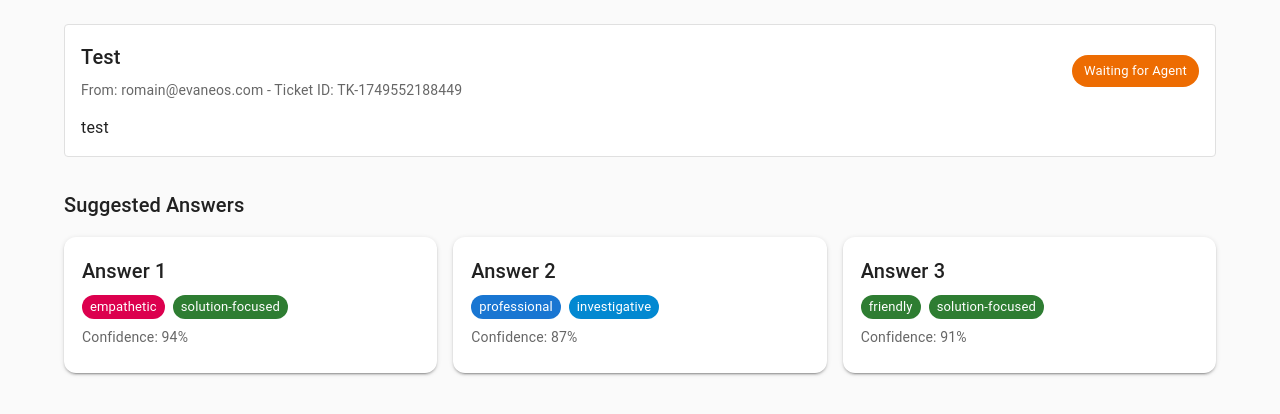
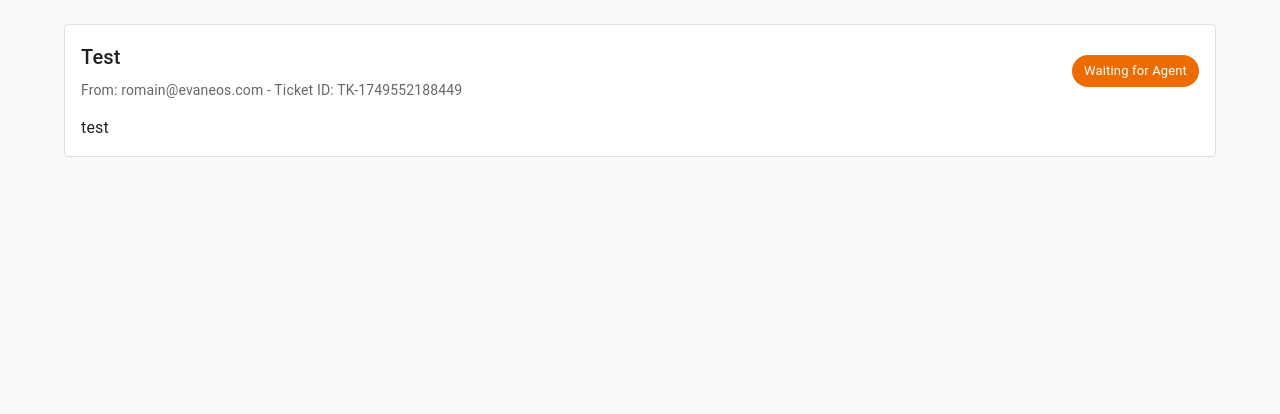
Before and after one commit to RomainJeff/openai-hackathon-vivalehack, a Next.js app: page /tickets/TK-1749552188449 in a window 1280 px wide. Shown: the top 414 px of the page. Built offline with nearby package versions, Linux system fonts and the light colour scheme.

Commit message:
feat: add select proposed answer + send to agent

```diff
--- a/app/api/tickets/route.ts
+++ b/app/api/tickets/route.ts
@@ -24,6 +24,7 @@ export async function POST(request: Request) {
     finalAnswer: '',
     createdAt: new Date(),
     updatedAt: new Date(),
+    proposedAnswers: [],
   };
 
   saveTicket(newTicket);
--- a/app/tickets/[id]/page.tsx
+++ b/app/tickets/[id]/page.tsx
@@ -11,93 +11,10 @@ import {
   Container,
   Stack,
   Card,
-  CardContent,
+  Alert,
 } from "@mui/material"
-import { Send, ContentCopy } from "@mui/icons-material"
+import { Send } from "@mui/icons-material"
 import { Ticket, TicketStatus } from "@/types/ticket"
-
-interface AIResponseProposal {
-  id: string
-  tone: "professional" | "friendly" | "empathetic" | "direct"
-  approach: "solution-focused" | "investigative" | "escalation" | "educational"
-  confidence: number
-  responseText: string
-  reasoning: string
-  estimatedReadTime: string
-}
-
-const aiProposals: AIResponseProposal[] = [
-  {
-    id: "proposal-1",
-    tone: "empathetic",
-    approach: "solution-focused",
-    confidence: 94,
-    estimatedReadTime: "30 sec",
-    responseText: `Hi Sarah,
-
-I completely understand your frustration, especially with your presentation coming up tomorrow morning. Let me get this resolved for you right away.
-
-I can see that your premium payment was processed successfully yesterday. This appears to be a synchronization delay between our payment and access systems. I'm manually refreshing your account permissions now, which should restore your premium features within the next 5 minutes.
-
-I'll send you a confirmation email once everything is active, and I'll also include a direct link to the analytics dashboard to save you time.
-
-If you don't see the changes within 5 minutes, please reply to this email and I'll escalate this immediately to ensure you're ready for tomorrow's presentation.
-
-Best regards,
-Support Team`,
-    reasoning:
-      "Acknowledges the urgency and emotional impact, provides immediate action, sets clear expectations, and offers escalation path. High empathy with solution focus.",
-  },
-  {
-    id: "proposal-2",
-    tone: "professional",
-    approach: "investigative",
-    confidence: 87,
-    estimatedReadTime: "45 sec",
-    responseText: `Dear Sarah,
-
-Thank you for contacting us regarding the premium feature access issue.
-
-I have reviewed your account and confirmed that your premium subscription payment was successfully processed on [date]. However, I notice there may be a synchronization delay affecting your feature access.
-
-To resolve this, I will:
-1. Manually sync your account permissions
-2. Verify all premium features are properly enabled
-3. Run a system check to prevent future occurrences
-
-This process typically takes 5-10 minutes. I will monitor your account during this time and send you a confirmation email once complete.
-
-Additionally, I'm documenting this issue to help our technical team improve the payment-to-access workflow.
-
-Please don't hesitate to reach out if you have any questions or if the issue persists.
-
-Sincerely,
-Customer Support`,
-    reasoning:
-      "Professional tone with systematic approach. Provides transparency about the process and shows proactive problem-solving for future prevention.",
-  },
-  {
-    id: "proposal-3",
-    tone: "friendly",
-    approach: "solution-focused",
-    confidence: 91,
-    estimatedReadTime: "25 sec",
-    responseText: `Hey Sarah!
-
-Thanks for reaching out - and congrats on upgrading to premium! 🎉
-
-I can see your payment went through perfectly, but it looks like there's just a small hiccup with getting your new features activated. This happens occasionally and is super easy to fix.
-
-I'm taking care of it right now and you should see all your premium features (including that analytics dashboard) pop up within the next few minutes.
-
-I'll shoot you a quick email once everything's live so you know you're all set for tomorrow's presentation!
-
-Thanks for your patience!
-The Support Team`,
-    reasoning:
-      "Casual, friendly tone that celebrates the upgrade while minimizing the problem. Quick resolution with personal touch and acknowledgment of their timeline.",
-  },
-]
 
 const getStatusChip = (status: TicketStatus) => {
   switch (status) {
@@ -107,6 +24,8 @@ const getStatusChip = (status: TicketStatus) => {
       return <Chip label="Picked up by Agent" color="info" />
     case TicketStatus.AGENT_WAITING_FOR_HUMAN:
       return <Chip label="Waiting for Human" color="error" />
+    case TicketStatus.HUMAN_FEEDBACK_PROVIDED:
+      return <Chip label="Human Feedback Provided" color="success" />
     case TicketStatus.ANSWERED:
       return <Chip label="Answered" color="success" />
     default:
@@ -118,7 +37,7 @@ export default function TicketPage() {
   const params = useParams<{ id: string }>()
   const [ticket, setTicket] = useState<Ticket | null>(null)
   const [selectedProposal, setSelectedProposal] =
-    useState<AIResponseProposal | null>(null)
+    useState<number | null>(null)
   const [editedResponse, setEditedResponse] = useState("")
 
   useEffect(() => {
@@ -143,42 +62,40 @@ export default function TicketPage() {
     }
   }, [params.id])
 
-  const handleSelectProposal = (proposal: AIResponseProposal) => {
-    setSelectedProposal(proposal)
-    setEditedResponse(proposal.responseText)
+  const handleSelectProposal = (index: number) => {
+    setSelectedProposal(index)
+    setEditedResponse(ticket?.proposedAnswers[index] || "")
   }
 
-  const handleCopyResponse = (text: string) => {
-    navigator.clipboard.writeText(text)
+  const handleSendToAgent = async () => {
+    if (!ticket) return;
+
+    try {
+      const response = await fetch(`/api/tickets/${params.id}`, {
+        method: 'PUT',
+        headers: {
+          'Content-Type': 'application/json',
+        },
+        body: JSON.stringify({ finalAnswer: editedResponse, status: TicketStatus.HUMAN_FEEDBACK_PROVIDED }),
+      });
+
+      if (!response.ok) {
+        console.error("Failed to update ticket");
+      } else {
+        const updatedTicket = await response.json();
+        setTicket(updatedTicket);
+
+        // Send the ticket to the agent again
+        fetch("/api/generate-answers", {
+          method: "POST",
+          headers: {
+            "Content-Type": "application/json",
+          },
+          body: JSON.stringify({ ticketId: ticket.id }),
+        });
       }
-
-  const getToneColor = (tone: string) => {
-    switch (tone) {
-      case "empathetic":
-        return "secondary"
-      case "professional":
-        return "primary"
-      case "friendly":
-        return "success"
-      case "direct":
-        return "warning"
-      default:
-        return "default"
-    }
-  }
-
-  const getApproachColor = (approach: string) => {
-    switch (approach) {
-      case "solution-focused":
-        return "success"
-      case "investigative":
-        return "info"
-      case "escalation":
-        return "error"
-      case "educational":
-        return "primary"
-      default:
-        return "default"
+    } catch (error) {
+      console.error("An error occurred while updating the ticket:", error);
     }
   }
 
@@ -217,55 +134,56 @@ export default function TicketPage() {
           <Typography variant="body1">{ticket.content}</Typography>
         </Box>
 
+        {ticket.status === TicketStatus.AGENT_WAITING_FOR_HUMAN && (
+          <>
           <Typography variant="h6" component="h2" sx={{ mb: 2 }}>
-          Suggested Answers
+            Proposed Answers
           </Typography>
           <Stack
-          direction={{ xs: "column", md: "row" }}
-          spacing={2}
-          sx={{ mb: 4, alignItems: "stretch" }}
+            direction="column"
+            spacing={1}
+            sx={{ mb: 4 }}
           >
-          {aiProposals.slice(0, 3).map((proposal, index) => (
+            {ticket.proposedAnswers.slice(0, 3).map((answer: string, index: number) => (
               <Card
-              key={proposal.id}
-              onClick={() => handleSelectProposal(proposal)}
-              elevation={selectedProposal?.id === proposal.id ? 8 : 2}
+                key={index}
+                onClick={() => handleSelectProposal(index)}
                 sx={{
                   cursor: "pointer",
                   border: "2px solid",
                   borderColor:
-                  selectedProposal?.id === proposal.id
+                    selectedProposal === index
                       ? "primary.main"
-                    : "transparent",
-                flex: 1,
-                display: "flex",
-                flexDirection: "column",
+                      : "grey.200",
+                  p: 2,
+                  "&:hover": {
+                    borderColor: selectedProposal === index ? "primary.main" : "primary.light",
+                  },
                   transition: 'all 0.2s',
                 }}
               >
-              <CardContent sx={{ flexGrow: 1 }}>
-                <Typography variant="h6">Answer {index + 1}</Typography>
-                <Stack direction="row" spacing={1} sx={{ my: 1 }}>
-                  <Chip
-                    label={proposal.tone}
-                    color={getToneColor(proposal.tone)}
-                    size="small"
-                  />
-                  <Chip
-                    label={proposal.approach}
-                    color={getApproachColor(proposal.approach)}
-                    size="small"
-                  />
-                </Stack>
-                <Typography variant="body2" color="text.secondary">
-                  Confidence: {proposal.confidence}%
+                <Typography
+                  variant="body1"
+                  sx={
+                    selectedProposal === index
+                      ? { whiteSpace: "pre-wrap" }
+                      : {
+                          whiteSpace: "pre-wrap",
+                          overflow: "hidden",
+                          textOverflow: "ellipsis",
+                          display: "-webkit-box",
+                          WebkitLineClamp: 4,
+                          WebkitBoxOrient: "vertical",
+                        }
+                  }
+                >
+                  {answer}
                 </Typography>
-              </CardContent>
               </Card>
             ))}
           </Stack>
 
-        {selectedProposal && (
+          {selectedProposal !== null && (
             <Box>
               <Typography variant="h6" component="h2" sx={{ mb: 2 }}>
                 Final Response
@@ -280,19 +198,29 @@ export default function TicketPage() {
                 sx={{ mb: 2, bgcolor: "white" }}
               />
               <Stack direction="row" spacing={1} justifyContent="flex-end">
-              <Button
-                variant="outlined"
-                startIcon={<ContentCopy />}
-                onClick={() => handleCopyResponse(editedResponse)}
-              >
-                Copy
-              </Button>
-              <Button variant="contained" color="primary" startIcon={<Send />}>
+                <Button variant="contained" color="primary" onClick={handleSendToAgent} startIcon={<Send />}>
                   Send to agent
                 </Button>
               </Stack>
             </Box>
           )}
+          </>
+        )}
+
+        {(ticket.status === TicketStatus.HUMAN_FEEDBACK_PROVIDED || ticket.status === TicketStatus.ANSWERED) && (
+            <>
+              <Typography variant="h6" component="h2" sx={{ mb: 2 }}>
+                Final Response
+              </Typography>
+              <Typography variant="body1">{ticket.finalAnswer}</Typography>
+            </>
+        )}
+
+        {(ticket.status === TicketStatus.ANSWERED) && (
+            <Alert severity="success" sx={{ mt: 2,mb: 2 }}>
+              The agent has successfully answered the user.
+            </Alert>
+        )}
       </Container>
     </Box>
   )
--- a/types/ticket.ts
+++ b/types/ticket.ts
@@ -2,6 +2,7 @@ export enum TicketStatus {
     WAITING_FOR_PICKUP = "waiting_for_pickup",
     PICKED_UP_BY_AGENT = "picked_up_by_agent",
     AGENT_WAITING_FOR_HUMAN = "agent_waiting_for_human",
+    HUMAN_FEEDBACK_PROVIDED = "human_feedback_provided",
     ANSWERED = "answered",
 }
 
```
Lines whose indentation alone changed are shown as unchanged.
